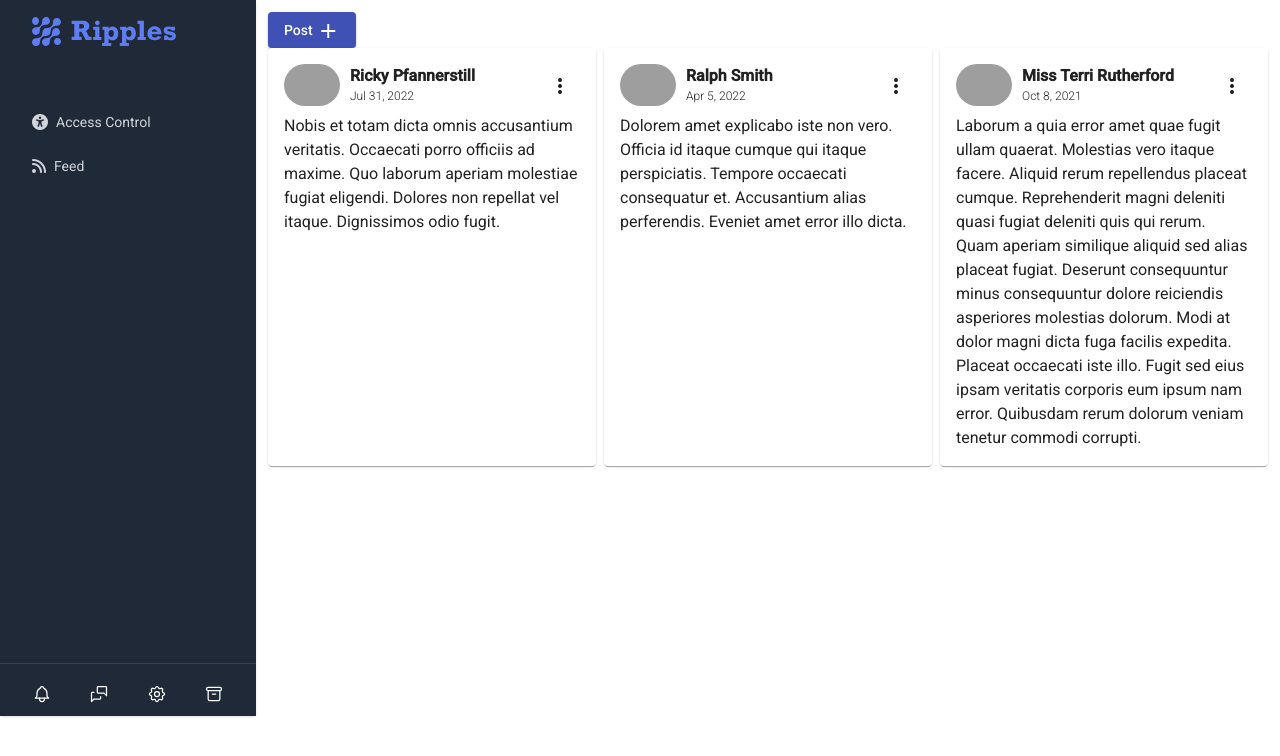
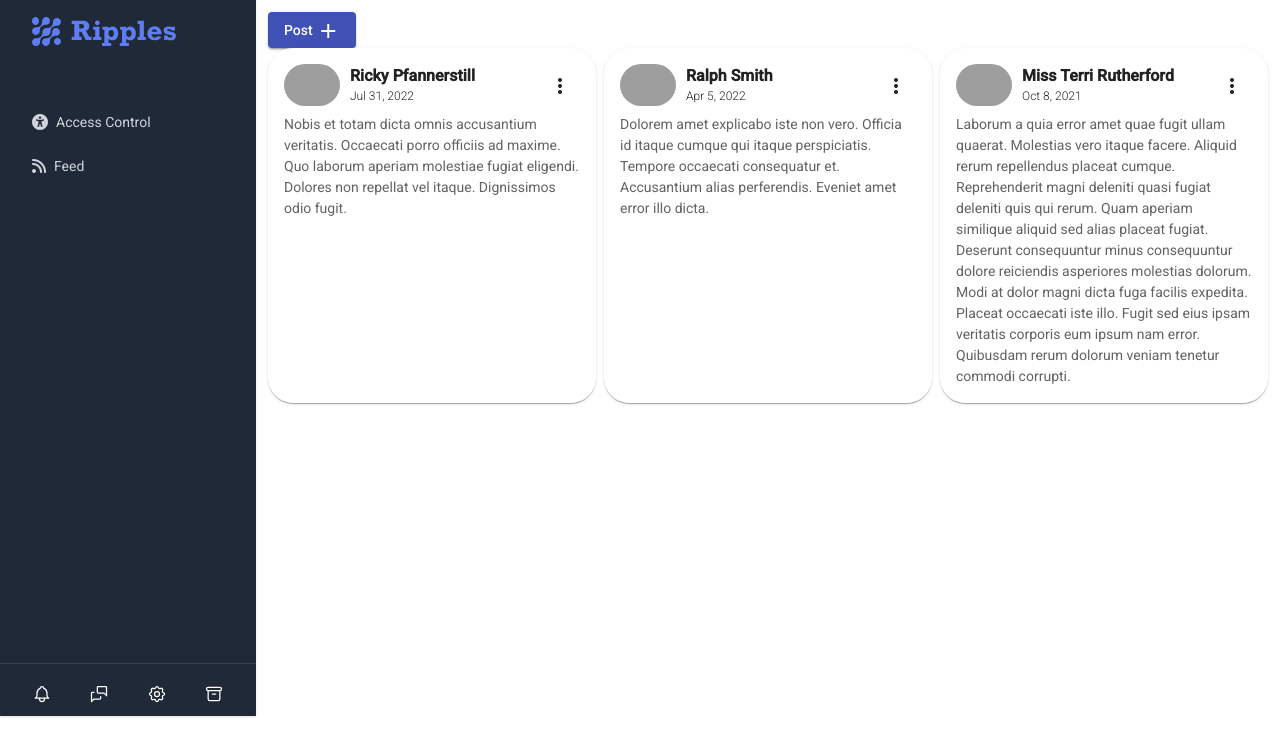
Before and after one commit to mumarqayyum051/angular-starter-sidebar-project, an Angular app: page /feed in a window 1280 px wide. Shown: the top 756 px of the page. Built offline with nearby package versions, Linux system fonts and the light colour scheme; grey boxes are pictures that could not be loaded.

Commit message:
slight designing

```diff
--- a/src/app/modules/feed/create-post/create-post.component.html
+++ b/src/app/modules/feed/create-post/create-post.component.html
@@ -1,4 +1,5 @@
 <div class="flex flex-col flex-auto md:w-160 md:min-w-160 -m-6 w-80">
+  <h1>Create Post</h1>
   <ng-container>
     <div class="m-4">
       <!-- Note -->
--- a/src/app/modules/feed/create-post/create-post.component.ts
+++ b/src/app/modules/feed/create-post/create-post.component.ts
@@ -1,15 +1,12 @@
-import { Component, OnInit } from '@angular/core';
+import { Component, OnInit, TemplateRef, ViewChild } from '@angular/core';
 
 @Component({
   selector: 'app-create-post',
   templateUrl: './create-post.component.html',
-  styleUrls: ['./create-post.component.scss']
+  styleUrls: ['./create-post.component.scss'],
 })
 export class CreatePostComponent implements OnInit {
+  constructor() {}
 
-  constructor() { }
-
-  ngOnInit() {
-  }
-
+  ngOnInit() {}
 }
--- a/src/app/modules/feed/feed.component.html
+++ b/src/app/modules/feed/feed.component.html
@@ -53,7 +53,7 @@
           </div>
           <div class="post-body">
             <div class="description mt-2">
-              <p>
+              <p class="custom-font">
                 {{ post.description }}
               </p>
             </div>
@@ -67,12 +67,11 @@
 <ng-template #createPost>
   <div mat-dialog-title>Create Post</div>
   <div mat-dialog-content>
-    <mat-form-field appearance="fill">
+    <mat-form-field appearance="fill" class="w-full">
       <textarea
         placeholder="Post Description"
         rows="3"
         matInput
-        class="w-full"
         matTextareaAutosize
       ></textarea>
     </mat-form-field>
--- a/src/app/modules/feed/feed.component.scss
+++ b/src/app/modules/feed/feed.component.scss
@@ -7,3 +7,16 @@
 .avatar > img {
   border-radius: 29px;
 }
+
+::ng-deep.mat-dialog-container {
+  border-radius: 25px !important;
+}
+
+::ng-deep.mat-card {
+  border-radius: 25px !important;
+}
+
+.custom-font {
+  color: #646262;
+  font-size: 14px;
+}
--- a/src/app/modules/feed/feed.component.ts
+++ b/src/app/modules/feed/feed.component.ts
@@ -43,6 +43,9 @@ export class FeedComponent implements OnInit {
   ngOnInit() {}
 
   createPostModal() {
-    this.dialog.open(CreatePostComponent);
+    console.log('triggered');
+    this.dialog.open(this.createPost, {
+      width: '50%',
+    });
   }
 }
```
